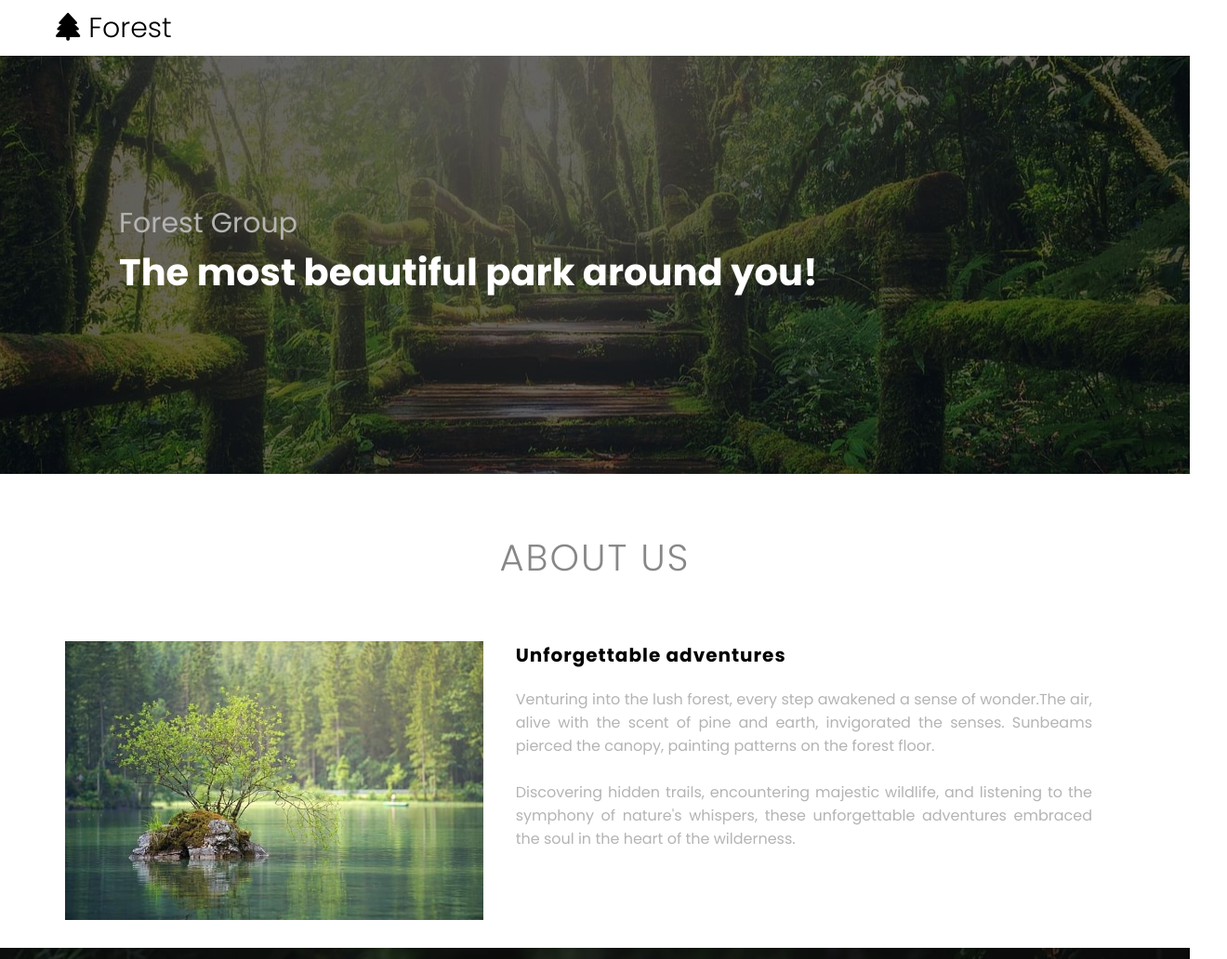
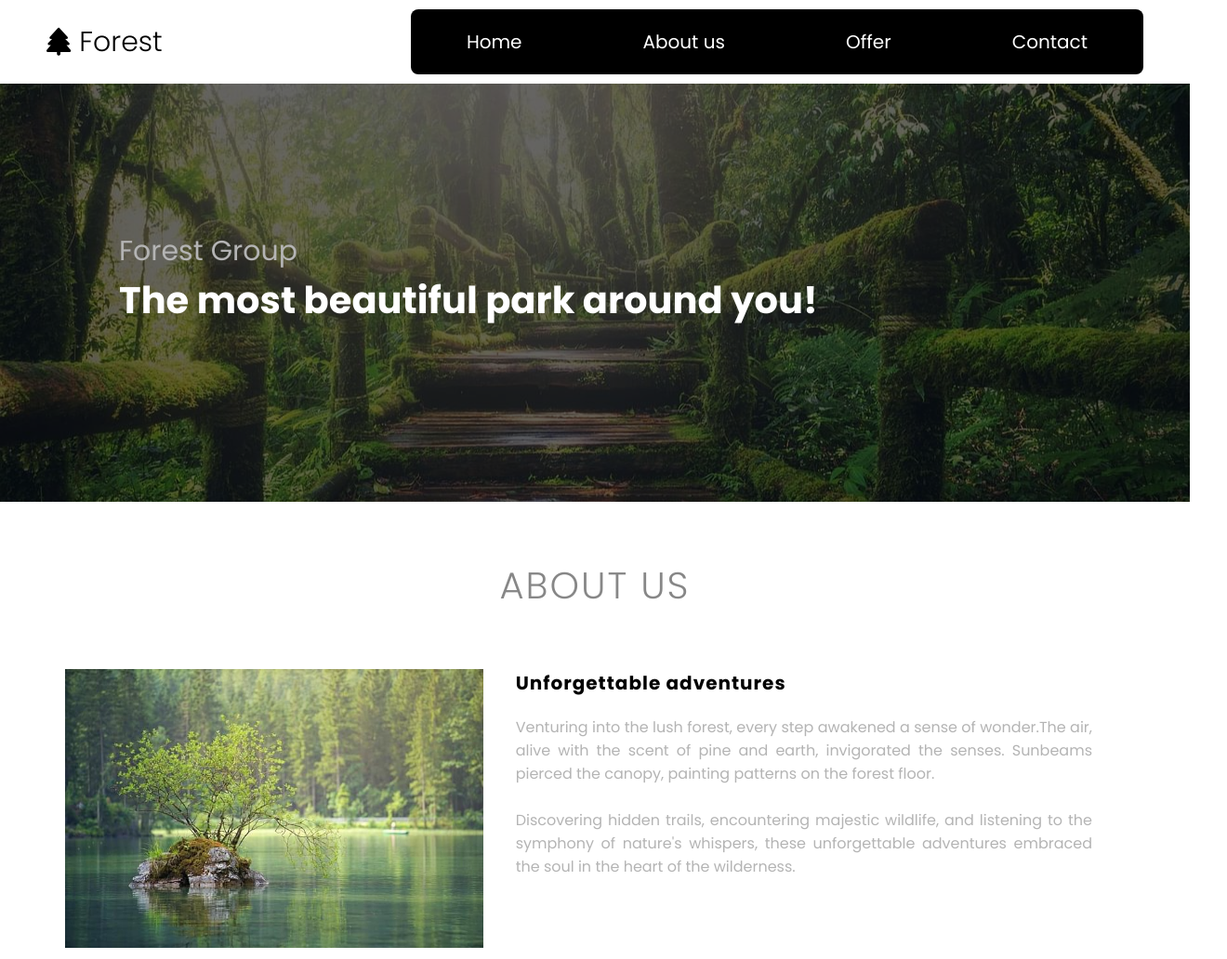
Before and after one commit to Simonfelski/Forest-Website, a website: page index.html in a window 1280 px wide. Shown: the top 1032 px of the page at 93% size, 1320 px wide, since content can reach past the window. Drawn offline with Linux system fonts and the light colour scheme.

Commit message:
Small general changes

```diff
--- a/src/sass/main.scss
+++ b/src/sass/main.scss
@@ -44,39 +44,35 @@ body {
 }
 
 .nav {
-	position: sticky;
-	top: 0;
-	height: 60px;
-	line-height: 60px;
+	padding-block: 1rem;
 	background-color: c.$white-color;
-	text-align: center;
 	z-index: 10;
 
 	&__container {
 		display: flex;
 		justify-content: space-between;
-		align-items: center;
-		padding: 0 2em;
+		padding-inline: 1rem;
 	}
 
 	&__items {
-		padding-top: 50px;
+		display: flex;
+		flex-direction: column;
+		justify-content: space-evenly;
+		align-items: center;
 		position: absolute;
-		width: 100%;
-		height: 100vh;
-		top: -100vh;
-		font-size: 2rem;
-		list-style: none;
+		inset: 0;
+		font-size: 2em;
 		background-color: c.$black-color;
+		border-radius: 8px;
+		translate: 0 -100%;
 		transition: transform 0.5s;
-		z-index: 11;
 	}
 
 	&__items-link {
 		display: flex;
 		flex-direction: column;
 		justify-content: flex-start;
-		padding: 10px 30px;
+		padding: 1em 3em;
 		color: c.$white-color;
 		text-decoration: none;
 		transition: transform 0.3s;
@@ -84,15 +80,19 @@ body {
 
 	&__items-link:hover {
 		transform: scale(1.2);
+		color: c.$black-color;
+		background-color: c.$white-color;
 	}
 
 	&__brand {
+		display: flex;
+		align-items: center;
 		font-size: 3em;
 		font-weight: 300;
 		color: c.$black-color;
 		text-decoration: none;
+		color: c.$black-color;
 	}
-
 
 	&__logo-space {
 		padding-right: 0.3em;
@@ -557,7 +557,6 @@ body {
 }
 
 @media (min-width: 992px) {
-
 	.header {
 		&__img {
 			height: 400px;
@@ -577,35 +576,61 @@ body {
 		}
 	}
 
+	// .burger-icon {
+	// 	display: none;
+	// }
+
+	// .nav {
+	// 	display: flex;
+	// 	justify-content: space-between;
+
+	// 	&__items {
+	// 		display: flex;
+	// 		width: 100%;
+	// 		height: 100vh;
+	// 		top: -100vh;
+	// 		font-size: 2rem;
+	// 		list-style: none;
+	// 		background-color: c.$black-color;
+	// 		transition: transform 0.5s;
+	// 		z-index: 11;
+	// 	}
+
+	// 	&__items-link {
+	// 		display: flex;
+	// 		flex-direction: row;
+	// 		padding: 0 3em;
+	// 		text-decoration: none;
+	// 		text-transform: uppercase;
+	// 		font-weight: bold;
+	// 		color: c.$black-color;
+	// 		transition: color 0.4s;
+	// 	}
+
+	// 	&__items-link:hover {
+	// 		color: c.$white-color;
+	// 		background-color: c.$black-color;
+	// 	}
+
+	// 	&__items-link:hover {
+	// 		transform: scale(1.2);
+	// 	}
+	// }
 	.burger-icon {
 		display: none;
-	}
+	  }
 
-	.nav {
+	  .nav {
+		position: sticky;
+		  top: 0;
 
 		&__items {
-			display: block;
+		  position: static;
+		  flex-direction: row;
+		  gap: 1rem;
+		  translate: 0;
 		}
-
-		&__items-link {
-			padding: 0 3em;
-			text-decoration: none;
-			text-transform: uppercase;
-			font-weight: bold;
-			color: c.$black-color;
-			transition: color 0.4s;
-		}
-
-		&__items-link:hover {
-			color: c.$white-color;
-			background-color:c.$black-color;
-		}
-
-		&__items-link:hover {
-			transform: scale(1.2);
-		}
-	}
-
+	  }
 
 	.section-one {
 		&__title {
```
Also changed, not shown: index.html (+1 -1 lines), dist/css/main.min.css, 1 other file.
